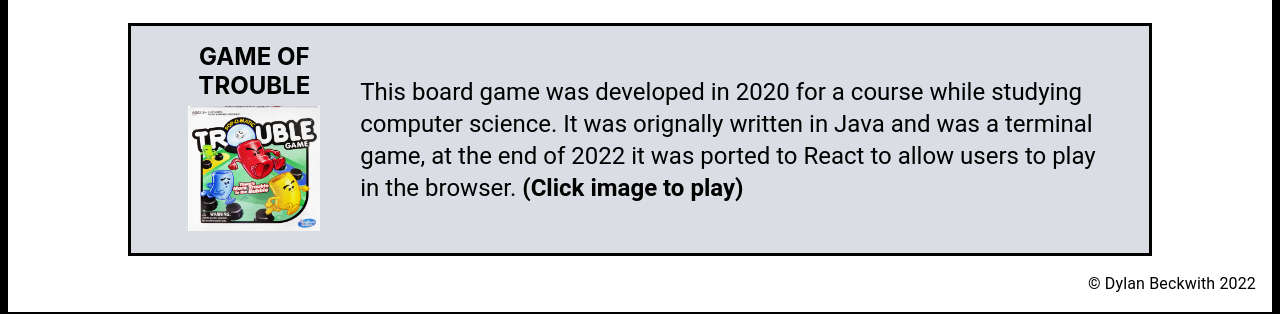
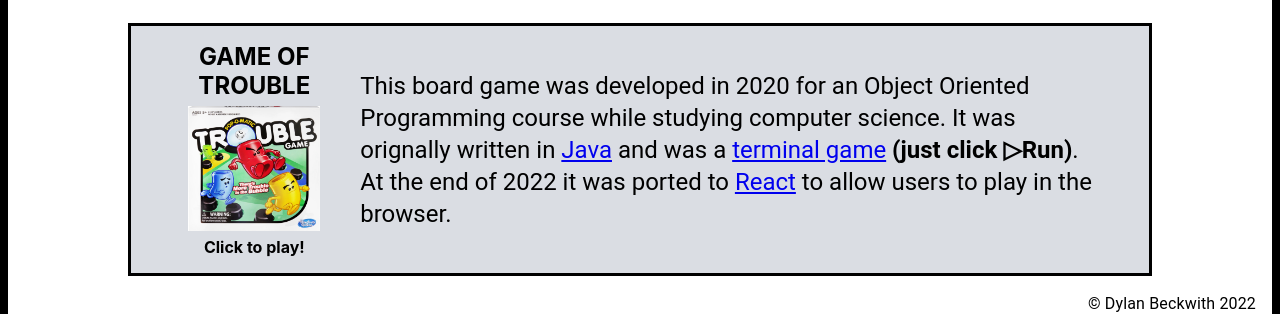
Before and after one commit to OTTTO/personal-website, a React (Create React App) app: page /projects in a window 1280 px wide. Shown: the part 200-514 px from the top of the page. Built offline with nearby package versions, Linux system fonts and the light colour scheme; no server answers.

Commit message:
PWRX-96: Modify trouble in projects

```diff
--- a/src/pages/Projects/Projects.tsx
+++ b/src/pages/Projects/Projects.tsx
@@ -56,6 +56,12 @@ export function Projects() {
                     className="projectImg"
                   ></img>
                 </Button>
+                <Typography
+                  variant={isSmaller ? "h3" : "h6"}
+                  textAlign="center"
+                >
+                  <b>Click to play!</b>
+                </Typography>
               </Grid>
 
               <Typography
@@ -64,11 +70,19 @@ export function Projects() {
                 paddingLeft={isSmaller ? "0rem" : "2rem"}
                 textAlign={isSmaller ? "center" : "left"}
               >
-                This board game was developed in 2020 for a course while
-                studying computer science. It was orignally written in Java and
-                was a terminal game, at the end of 2022 it was ported to React
+                This board game was developed in 2020 for an Object Oriented
+                Programming course while studying computer science. It was
+                orignally written in{" "}
+                <a href="https://github.com/OTTTO/GameOfTrouble">Java</a> and
+                was a{" "}
+                <a href="https://replit.com/@DylanBeckwith/Trouble#Main.java">
+                  terminal game
+                </a>{" "}
+                <b>(just click ▷Run)</b>. At the end of 2022 it was ported to{" "}
+                <a href="https://github.com/OTTTO/personal-website/blob/main/src/pages/Projects/Trouble.tsx">
+                  React
+                </a>{" "}
                 to allow users to play in the browser.{" "}
-                <b>(Click image to play)</b>
               </Typography>
             </Grid>
             <Grid width="5%"></Grid>
```
